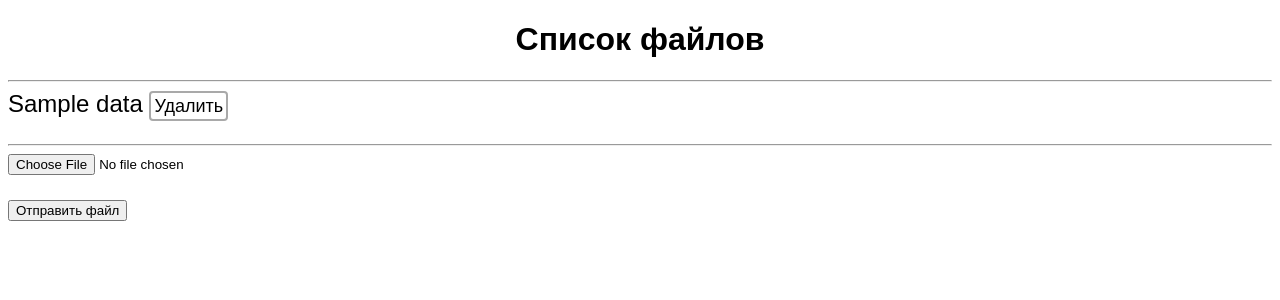
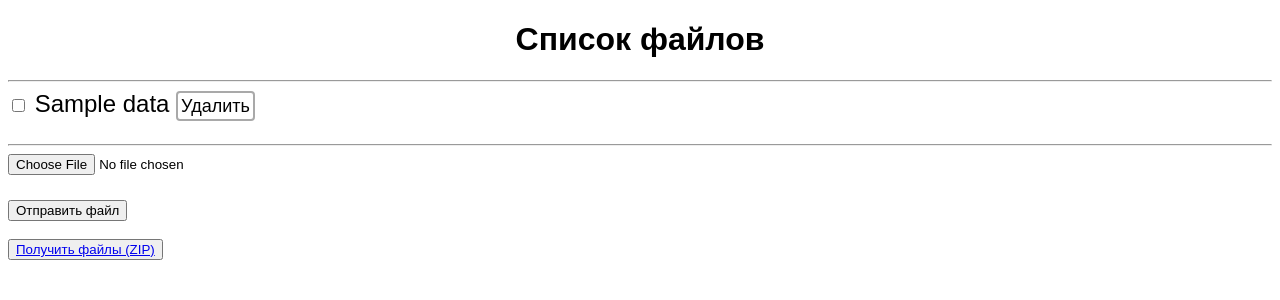
Before and after one commit to separeit894/my-http-server, a Flask app: template templates/index.html in a window 1280 px wide. Shown: the top 300 px of the page. Run offline with Flask 3, Linux system fonts and the light colour scheme; the template is opened without the code that fills it: most values are stand-ins (such as "Sample title", 1, 10 or a date in 2020).

Commit message:
bump to version 0.0.4
1. Create folder 'static'
2. Add css
3. Add js
4. Add in templates 'page_not_found.html'
5. Create button 'Получить файлы (zip)'

```diff
--- a/main.py
+++ b/main.py
@@ -1,40 +1,76 @@
-from flask import Flask, request, render_template, send_file, redirect, url_for
+from flask import Flask, request, render_template, send_file, redirect, url_for, abort
 import os
+from zipfile import ZipFile
 
 app = Flask(__name__)
 
 UPLOADS_DIR = "uploads"
+ZIP_ARCHIVE_DIR = "zip_archive"
+zip_filename = "files.zip"
+os.makedirs(ZIP_ARCHIVE_DIR, exist_ok=True)
+os.makedirs(UPLOADS_DIR, exist_ok=True)
+
+VERSION = "0.0.4"
 
 @app.route("/")
 def index():
     data = os.listdir(UPLOADS_DIR)
-    return render_template("index.html", data=data)
+
+    return render_template("index.html", data=data, version=f"version: {VERSION}", zipfile=zip_filename)
 
 @app.route("/upload", methods=["POST", "GET"])
 def upload_file():
     if request.method == "POST":
         file = request.files.get("file")
-        if not os.path.exists(UPLOADS_DIR):
-            os.mkdir(UPLOADS_DIR)
-        else:
-            path = UPLOADS_DIR + "/" + file.filename
-            file.save(path)
+        path = os.path.join(UPLOADS_DIR, file.filename)
+        file.save(path)
 
     return redirect("/")
 
 
 @app.route("/get_file/<string:file>")
 def get_file(file):
-    path = UPLOADS_DIR + "/" + file
+    path = os.path.join(UPLOADS_DIR, file)
     if os.path.exists(path):
         return send_file(path, as_attachment=False)
 
 @app.route("/delete/<string:filename>")
 def delete_file(filename):
-    path = UPLOADS_DIR + "/" + filename
+    path = os.path.join(UPLOADS_DIR, filename)
     if os.path.exists(path):
         os.remove(path)
+
     return redirect("/")
+
+@app.route("/create-zip-archive", methods=["POST"])
+def create_zip_archive():
+    zip_path = os.path.join(ZIP_ARCHIVE_DIR, zip_filename)
+
+    if request.method == "POST":
+        result = request.get_json()
+
+        if os.path.exists(zip_path):
+            print(f"[ DELETE ] File exists: {zip_path}... Delete file")
+            os.remove(zip_path)
+
+        with ZipFile(zip_path, "w") as myzip:
+            for i in result:
+                src_path = os.path.join(UPLOADS_DIR, i)
+                if os.path.exists(src_path):
+                    myzip.write(src_path)
+                else:
+                    print(f"File not founded : {src_path}")
+            myzip.close()
+
+        return send_file(zip_path, as_attachment=False, download_name=zip_filename)
+    else:
+        return render_template("page_not_found.html")
+
+@app.route("/get-zip-archive/<string:zipfile>", methods=['GET', 'POST'])
+def get_zip_archive(zipfile):
+    import time
+    time.sleep(3)
+    return send_file(os.path.join(ZIP_ARCHIVE_DIR, zipfile), as_attachment=False, download_name=zip_filename)
 
 if __name__ == "__main__":
     app.run(debug=True, host="0.0.0.0")
--- /dev/null
+++ b/static/js/script.js
@@ -0,0 +1,37 @@
+async function send_files(url, result) {
+    try {
+        const response = await fetch(url, {
+            method: "POST",
+            body: JSON.stringify(result),
+            headers: {
+                "Content-Type": "application/json",
+            },
+        });
+        const json = await response.json();
+        console.log("Успех:", JSON.stringify(json));
+    } catch (error) {
+        console.error("Ошибка:", error);
+    }
+}
+
+function check_checkbox() {
+    result = []
+    const checkbox_class_elements = document.getElementsByClassName("files");
+    for(i = 0; i< checkbox_class_elements.length; i++) {
+        if (checkbox_class_elements[i]["checked"]) {
+            result.push(checkbox_class_elements[i]['name'])
+        }
+    }
+
+    if (result.length === 0) {
+        alert("Выберите хотя бы один чекбокс")
+        window.location.href="/"
+        return;
+    }
+    console.log("result: ", result)
+    send_files("/create-zip-archive", result)
+
+
+}
+
+document.getElementById("check_checkbox").addEventListener('click', check_checkbox);
--- a/templates/base.html
+++ b/templates/base.html
@@ -3,9 +3,9 @@
 <head>
     <meta charset="UTF-8">
     <meta name="viewport" content="width=device-width, initial-scale=1.0">
-    <meta name="discription" content="version 0.0.3">
+    <meta name="discription" content="{{ version }}">
     <title>{% block title %}{% endblock title %}</title>
-    <link rel="stylesheet" href="{{ url_for('static', filename='style.css')}}">
+    <link rel="stylesheet" href="{{ url_for('static', filename='css/style.css')}}">
 </head>
 <body>
     {% block body %}
--- a/templates/index.html
+++ b/templates/index.html
@@ -8,6 +8,7 @@
 <h1 id="text-list-files">Список файлов</h1><hr>
 {% for el in data %}
     <div class="file">
+        <input type="checkbox" name="{{ el }}" class="files">
         <a href="get_file/{{ el }}">{{ el }}</a>
         <a href="/delete/{{ el }}" class="delete-button" >Удалить</a>
     </div>
@@ -17,4 +18,8 @@
     <input type="file" style="margin-bottom: 2%;" id="file" name="file" required><br>
     <button type="submit">Отправить файл</button>
 </form><br>
+<form action="/create-zip-archive" method="post">
+<button id="check_checkbox" type="button"><a href="/get-zip-archive/{{ zipfile }}">Получить файлы (ZIP)</a></button>
+<script src="{{ url_for('static', filename='js/script.js') }}"></script>
+</form>
 {% endblock body %}
```
Also changed, not shown: templates/page_not_found.html (added, +8 -0 lines), static/css/style.css (renamed from static/style.css).
